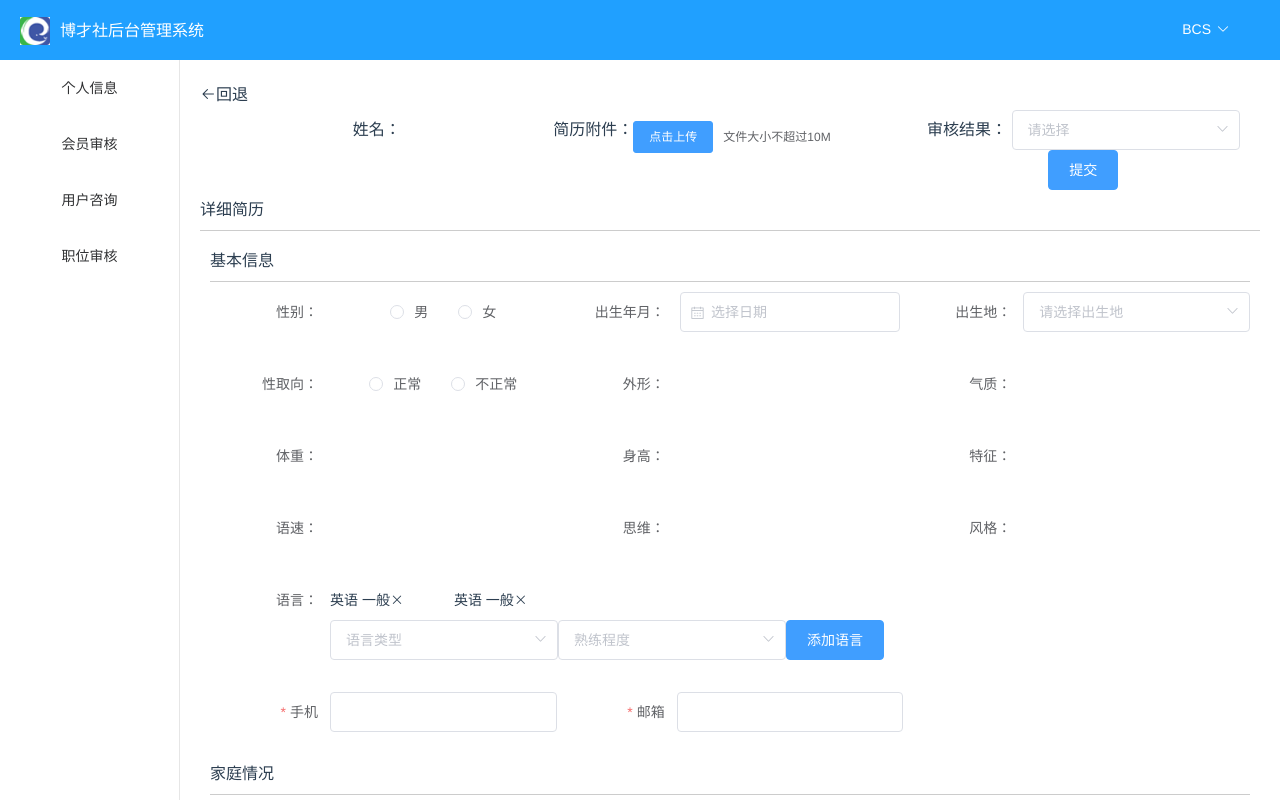
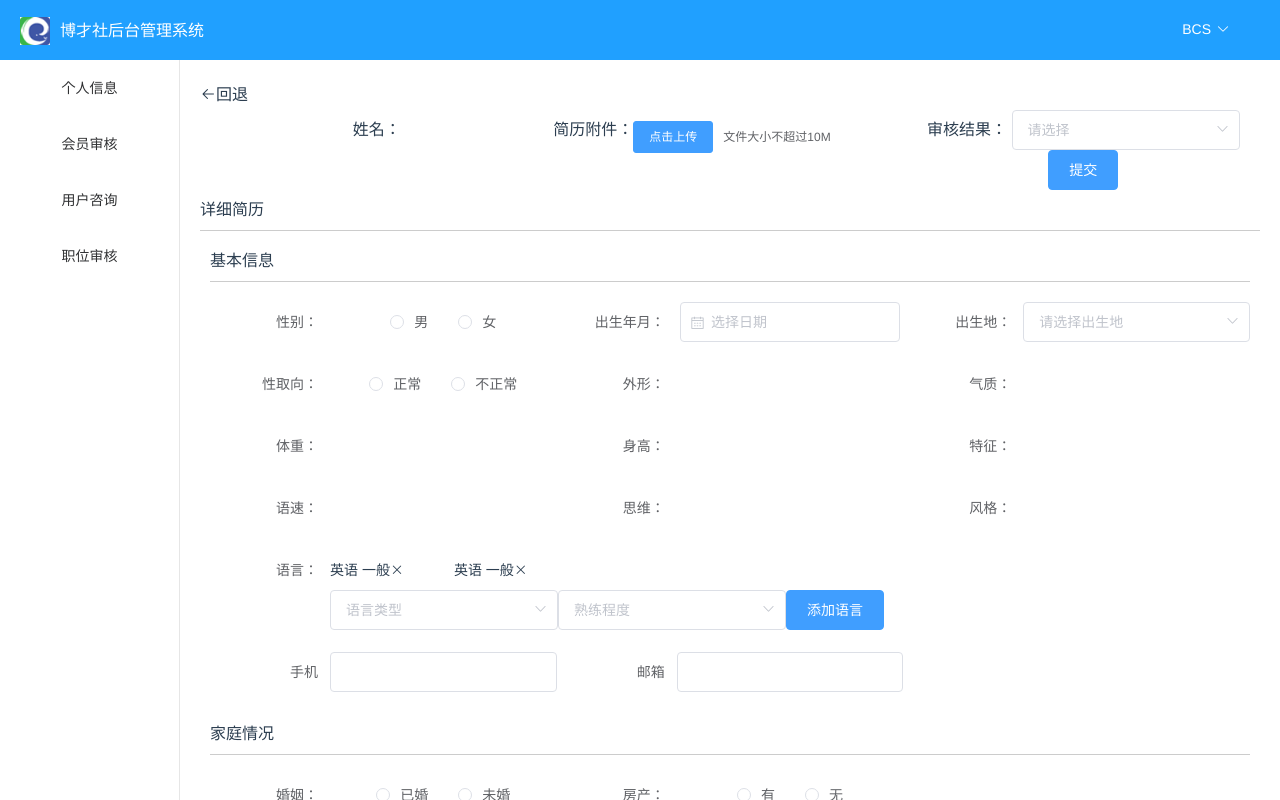
Before and after one commit to whdwhdwhd/bcs, a Vue app: page /#/pages/toAuditDetails in a window 1280 px wide. Built offline with nearby package versions, Linux system fonts and the light colour scheme.

Commit message:
"修改手机，邮箱验证"

```diff
--- a/src/components/views/toAudit/toAuditDetails.vue
+++ b/src/components/views/toAudit/toAuditDetails.vue
@@ -141,7 +141,7 @@
                         <el-form-item
                             prop="phone"
                             label="手机"
-                            :rules="[{ required: true, message: '请输入手机号码', trigger: 'blur' },{ pattern:/^1[34578]\d{9}$/, message: '请输入正确的手机号', trigger: 'blur,change' }]">
+                            :rules="[{ pattern:/^1[34578]\d{9}$/, message: '请输入正确的手机号', trigger: 'blur,change' }]">
                             <el-input v-model="data.phone"></el-input>
                         </el-form-item>
                     </el-col>
@@ -149,11 +149,7 @@
                         <el-form-item
                             prop="email"
                             label="邮箱"
-                            :rules="[
-                            { required: true, message: '请输入邮箱地址', trigger: 'blur' },
-                            { type: 'email', message: '请输入正确的邮箱地址', trigger: 'blur,change' }
-                            ]"
-                        >
+                            :rules="[{ type: 'email', message: '请输入正确的邮箱地址', trigger: 'blur,change' }]">
                             <el-input v-model="data.email"></el-input>
                         </el-form-item>
                     </el-col>
@@ -347,7 +343,7 @@
                         </el-col>
                         <el-col :span="8">
                             <el-form-item label="团队规模：">
-                                <el-input ></el-input><span>人</span>
+                                <el-input class="aut"></el-input><span>人</span>
                             </el-form-item>
                         </el-col>
                         <el-col :span="8">
@@ -618,9 +614,10 @@
       text-align: left;
       line-height: 40px;
       border-bottom: 1px solid #ccc;
+      margin-bottom: 20px;
   }
   .mt{
-      margin-top: 10px;
+      margin-top: 0px;
   }
   .fl{
       float: left;
@@ -645,4 +642,7 @@
   .el-icon-close{
       cursor: pointer;
   }
+  .aut{
+      width:auto;
+  }
 </style>
```
